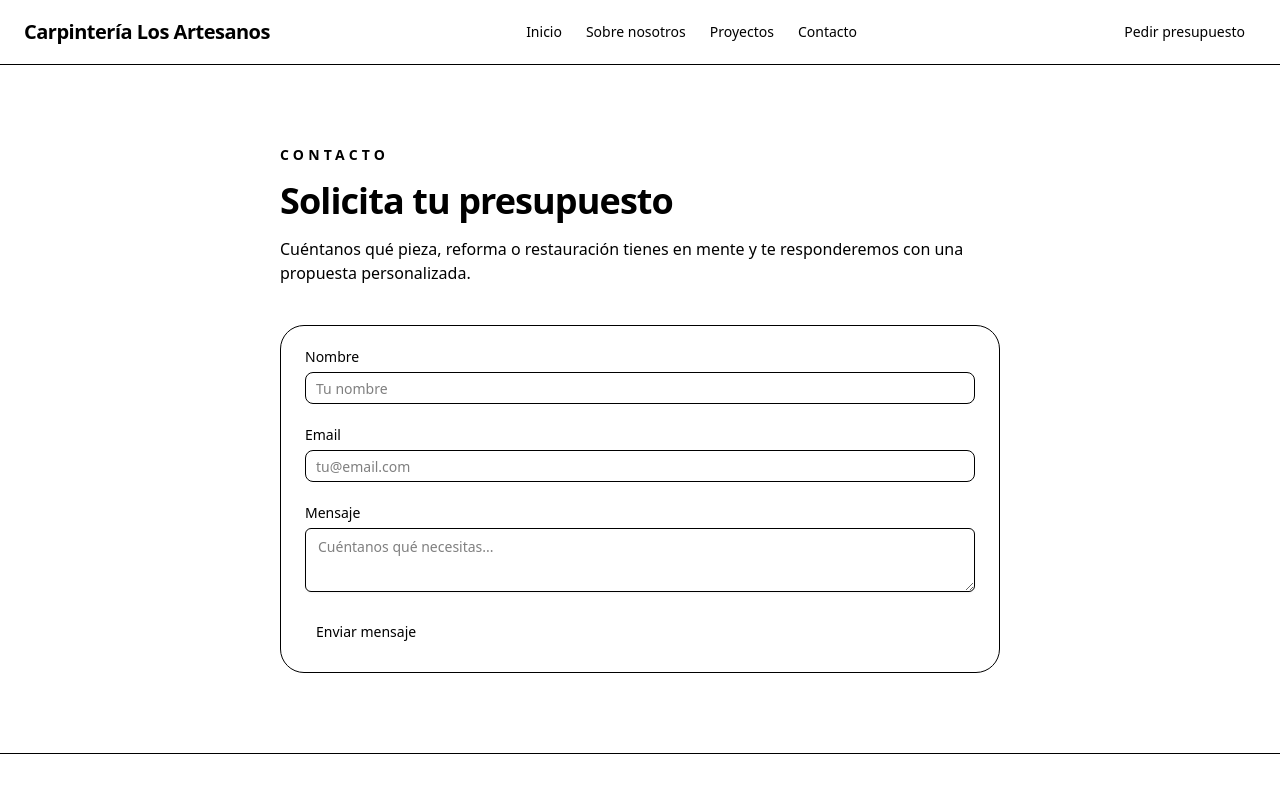
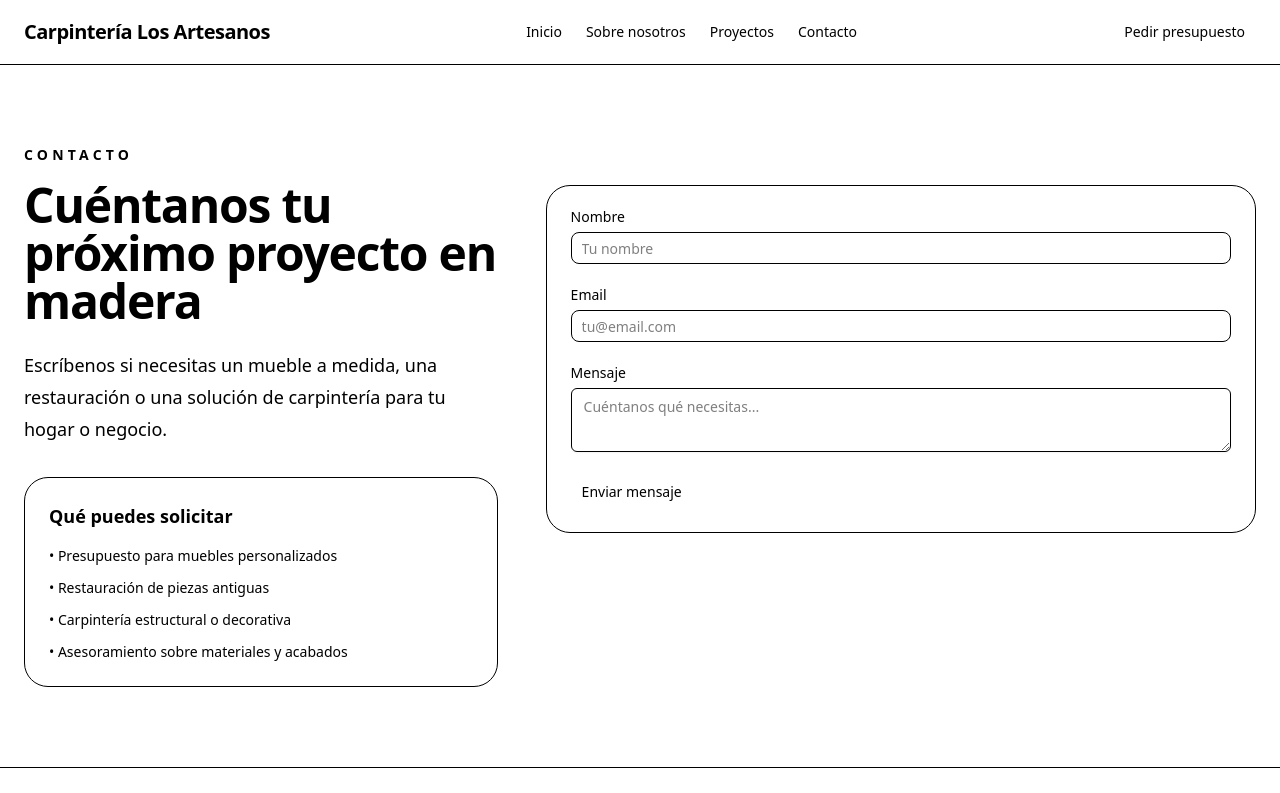
Before and after one commit to PCAMCAS/carpinteria-los-artesanos, a Next.js app: page /contacto in a window 1280 px wide. Shown: the top 793 px of the page. Built offline with nearby package versions, Linux system fonts and the light colour scheme.

Commit message:
feat: improve contact page content and layout

```diff
--- a/src/app/contacto/page.tsx
+++ b/src/app/contacto/page.tsx
@@ -3,26 +3,41 @@ import { ContactForm } from "@/components/contact/ContactForm"
 export const metadata = {
   title: "Contacto",
   description:
-    "Contacta con Carpintería Los Artesanos para solicitar presupuesto o información sobre proyectos a medida.",
+    "Solicita presupuesto a Carpintería Los Artesanos para muebles a medida, restauraciones y proyectos de carpintería artesanal.",
 }
 
 export default function ContactPage() {
   return (
-    <section className="mx-auto max-w-3xl px-6 py-20">
+    <section className="mx-auto max-w-7xl px-6 py-20">
+      <div className="grid gap-12 lg:grid-cols-[0.8fr_1.2fr] lg:items-start">
+        <div>
           <p className="text-sm font-semibold uppercase tracking-[0.3em] text-muted-foreground">
             Contacto
           </p>
 
-      <h1 className="mt-4 text-4xl font-bold tracking-tight">
-        Solicita tu presupuesto
+          <h1 className="mt-4 text-4xl font-bold tracking-tight sm:text-5xl">
+            Cuéntanos tu próximo proyecto en madera
           </h1>
 
-      <p className="mt-4 text-muted-foreground">
-        Cuéntanos qué pieza, reforma o restauración tienes en mente y te
-        responderemos con una propuesta personalizada.
+          <p className="mt-6 text-lg leading-8 text-muted-foreground">
+            Escríbenos si necesitas un mueble a medida, una restauración o una
+            solución de carpintería para tu hogar o negocio.
           </p>
 
+          <div className="mt-8 rounded-3xl border bg-muted/30 p-6">
+            <h2 className="text-lg font-semibold">Qué puedes solicitar</h2>
+
+            <ul className="mt-4 space-y-3 text-sm text-muted-foreground">
+              <li>• Presupuesto para muebles personalizados</li>
+              <li>• Restauración de piezas antiguas</li>
+              <li>• Carpintería estructural o decorativa</li>
+              <li>• Asesoramiento sobre materiales y acabados</li>
+            </ul>
+          </div>
+        </div>
+
         <ContactForm />
+      </div>
     </section>
   )
 }
```
Lines whose indentation alone changed are shown as unchanged.
